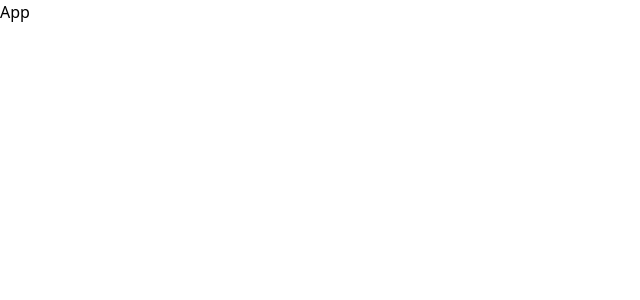
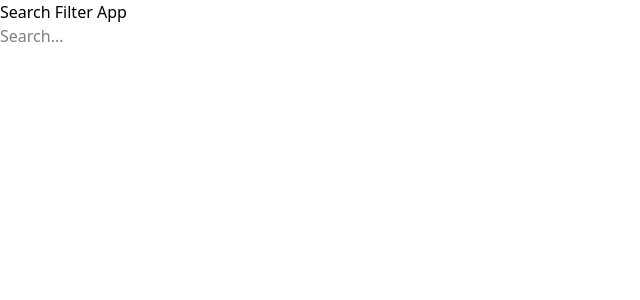
Before and after one commit to mabdullah525/react-search-filter, a React (Vite) app: page / in a window 1280 px wide. Shown: the top 300 px of the page, without its empty margins (0-640 px from the left). Built offline with nearby package versions, Linux system fonts and the light colour scheme.

Commit message:
import Data

```diff
--- a/src/App.jsx
+++ b/src/App.jsx
@@ -1,9 +1,11 @@
-import React from 'react'
+import React from "react";
+import { Data } from "./Data";
 
-const App = () => {
-  return (
-    <div>App</div>
-  )
+const Search = () => {
+  return <div className="container">
+    <h1>Search Filter App</h1>
+    <input type="text" placeholder="Search..." />
+
+  </div>;
 }
-
-export default App
+export default Search;
--- a/src/Search.jsx
+++ /dev/null
@@ -1,7 +0,0 @@
-import React from "react";
-const Search = () => {
-    return <div className="container">
-        <input type="text" placeholder="Search..." />
-
-    </div>;
-}
```
